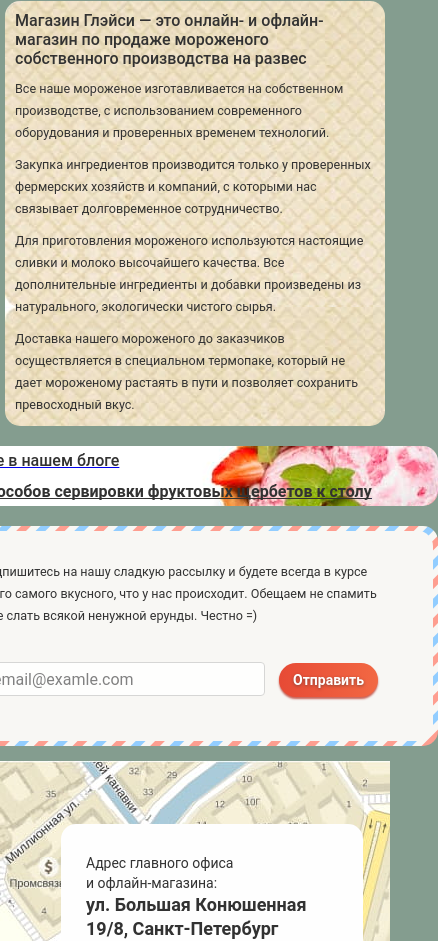
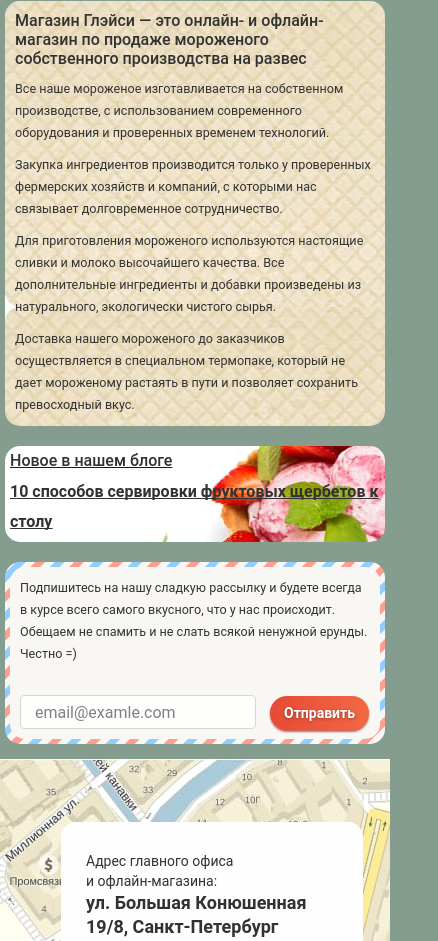
Before and after one commit to ZloiSpector/gllacy-working-layout, a plain HTML site: page index.html in a window 390 px wide. Shown: the part 1059-2000 px from the top of the page, 438 px wide, since content can reach past the window. Drawn offline with nearby package versions, Linux system fonts and the light colour scheme.

Commit message:
Доработка респонсив

```diff
--- a/index.html
+++ b/index.html
@@ -229,10 +229,10 @@
                 </a>
                 <div class="info-box info-box-subscribe">
                     <form action="" class="form-subscribe">
-                        <p>Подпишитесь на нашу сладкую рассылку и будете всегда в курсе<br> всего самого вкусного, что у
+                        <p>Подпишитесь на нашу сладкую рассылку и будете всегда в курсе всего самого вкусного, что у
                             нас
                             происходит.
-                            Обещаем не спамить<br> и не слать всякой ненужной ерунды. Честно =)</p>
+                            Обещаем не спамить и не слать всякой ненужной ерунды. Честно =)</p>
                         <input class="input subscribe-input" type="email" placeholder="email@examle.com">
                         <button type="submit" class="btn subscribe-btn">Отправить</button>
                     </form>
--- a/scss/style-media.scss
+++ b/scss/style-media.scss
@@ -332,3 +332,31 @@
         width: 100%;
     }
 }
+
+@media screen and (max-width: 485px) {
+    .form-subscribe {
+        width: auto;
+        height: auto;
+        p {
+            padding: 10px;
+        }
+        input {
+            margin-top: 20px;
+            margin-left: 10px;
+            margin-bottom: 10px;
+            width: 100%;
+            max-width: max-content;
+        }
+    }
+    .info-box {
+        width: auto;
+        height: auto;
+    }
+    .footer-info {
+        grid-template: 1fr 1fr 1fr 1fr/1fr;
+    }
+    .nav-link {
+        font-size: 0.6em;
+        text-align: center;
+    }
+}
```
Also changed, not shown: css/style-media.css.
